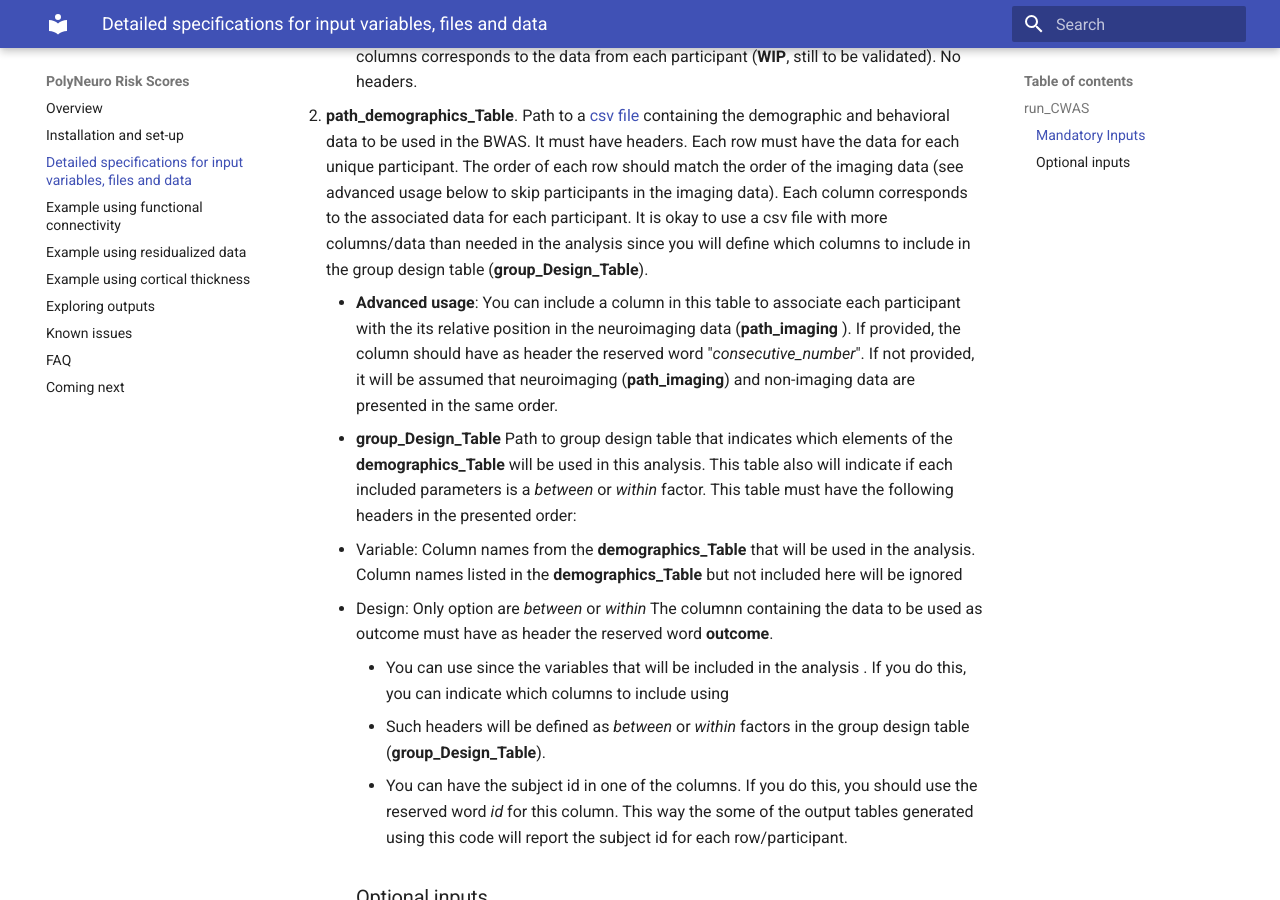
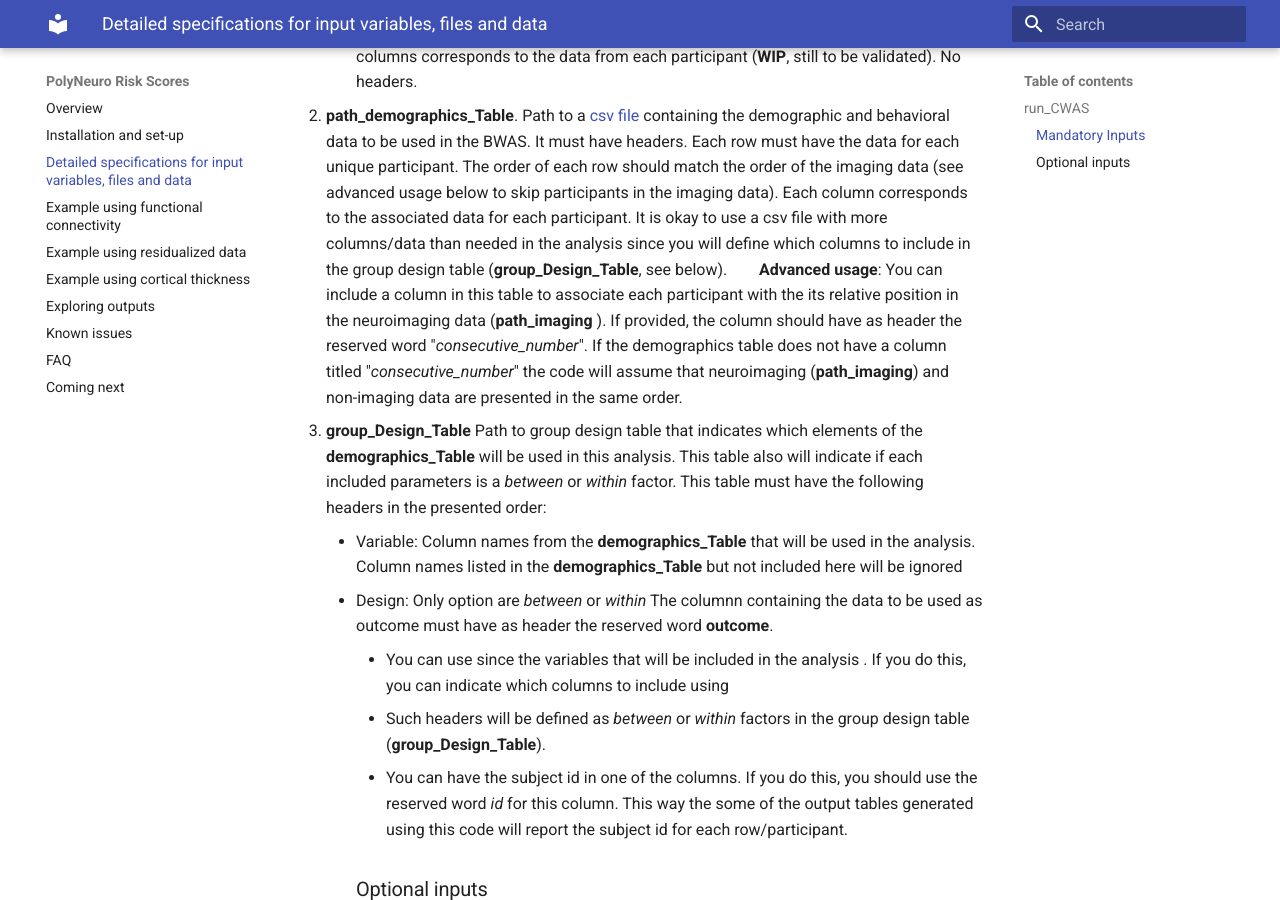
Before and after one commit to omiranda/polyneuro_risk_score, an MkDocs documentation site: the page built from docs/detailed_description.md, in a window 1280 px wide and 900 px high, scrolled down 815 px. Built offline with MkDocs 1.6.1 and Material for MkDocs 9.7.7, drawn with Linux system fonts in a browser that asks for light colours; formulas are drawn with MathJax 3; old or Windows-style settings are respelled for this version of MkDocs.

Commit message:
Update detailed_description.md

```diff
--- a/docs/detailed_description.md
+++ b/docs/detailed_description.md
@@ -19,9 +19,8 @@ It must have headers.
 Each row must have the data for each unique participant.
 The order of each row should match the order of the imaging data (see advanced usage below to skip participants in the imaging data).
 Each column corresponds to the associated data for each participant.
-It is okay to use a csv file with more columns/data than needed in the analysis since you will define which columns to include in the group design table (**group_Design_Table**).
-
-    - **Advanced usage**: You can include a column in this table to associate each participant with the its relative position in the neuroimaging data (**path_imaging** ). If provided, the column should have as header the reserved word "*consecutive_number*". If not provided, it will be assumed that neuroimaging (**path_imaging**) and non-imaging data are presented in the same order.
+It is okay to use a csv file with more columns/data than needed in the analysis since you will define which columns to include in the group design table (**group_Design_Table**, see below).
+&nbsp;&nbsp;&nbsp;&nbsp;&nbsp;&nbsp; **Advanced usage**: You can include a column in this table to associate each participant with the its relative position in the neuroimaging data (**path_imaging** ). If provided, the column should have as header the reserved word "*consecutive_number*". If the demographics table does not have a column titled "*consecutive_number*" the code will assume that neuroimaging (**path_imaging**) and non-imaging data are presented in the same order.
 1. **group_Design_Table** Path to group design table that indicates which elements of the **demographics_Table** will be used in this analysis. This table also will indicate if each included parameters is a *between* or *within* factor. This table must have the following headers in the presented order:
     - Variable: Column names from the **demographics_Table** that will be used in the analysis. Column names listed in the **demographics_Table** but not included here will be ignored
     - Design: Only option are *between* or *within*
```
